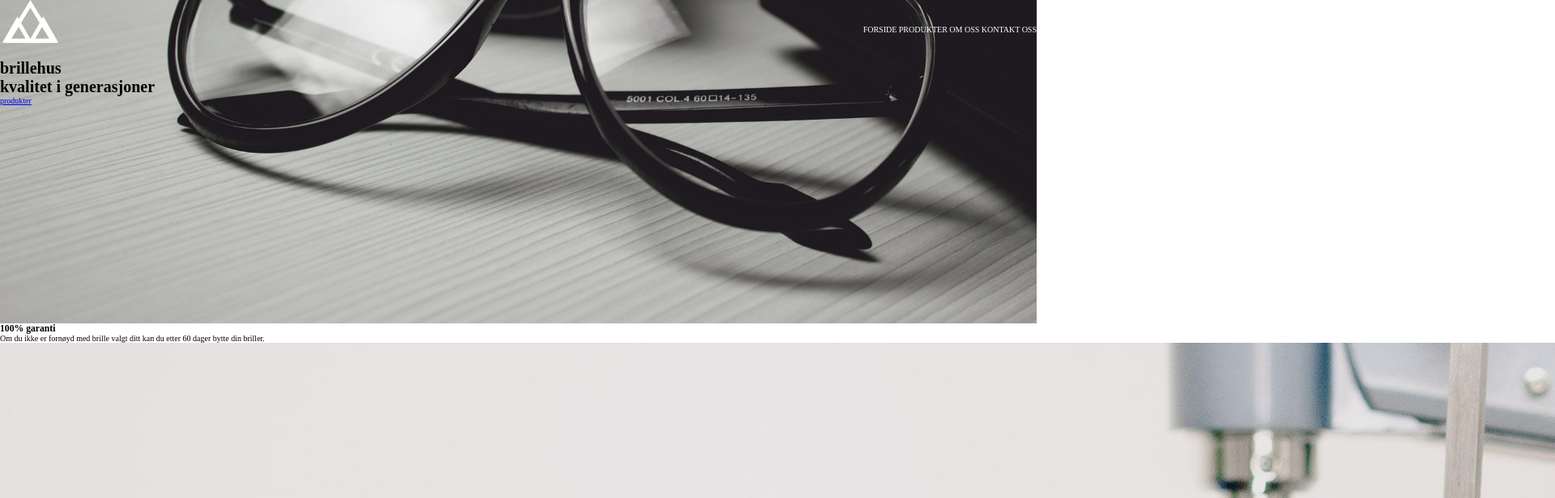
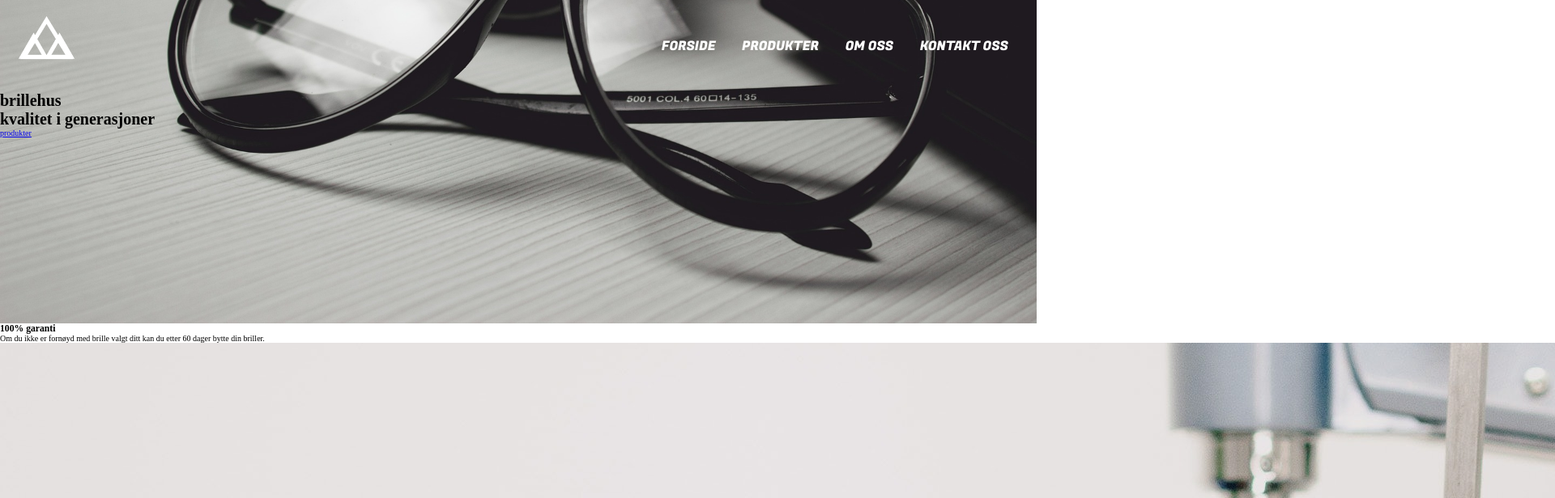
Before and after one commit to nexnic/Brillehus, a website: page index.html in a window 1280 px wide. Shown: the top 616 px of the page at 81% size, 1920 px wide, since content can reach past the window. Drawn offline with Linux system fonts and the light colour scheme.

Commit message:
update style.css
update style.scss from sass

```diff
--- a/css/style.css
+++ b/css/style.css
@@ -16,15 +16,35 @@
   text-decoration: none; }
 
 .btn__menu {
+  position: relative;
+  text-transform: uppercase;
+  text-decoration: none;
+  font-size: 1.6rem;
+  font-family: "Fugaz One", cursive;
   color: #fff;
-  text-transform: uppercase;
-  text-decoration: none; }
+  padding: 1.5rem; }
+  .btn__menu:hover {
+    color: #fff; }
+  .btn__menu::before {
+    content: "";
+    position: absolute;
+    display: block;
+    width: 100%;
+    height: 0.2rem;
+    bottom: 0;
+    left: 0;
+    background-color: #fff;
+    transform: scaleX(0);
+    transition: transform 0.3e ease; }
+  .btn__menu:hover::before {
+    transform: scaleX(1); }
 
 .navigasion {
   display: flex;
   position: relative;
   justify-content: space-between;
-  align-items: center; }
+  align-items: center;
+  padding: 2rem; }
 
 header {
   background-image: url(../../assets/img/brhus-1.jpg);
@@ -32,3 +52,8 @@
   background-position: bottom;
   height: 50vh;
   width: 100%; }
+
+main {
+  display: flex;
+  position: relative;
+  flex-direction: row; }
```
